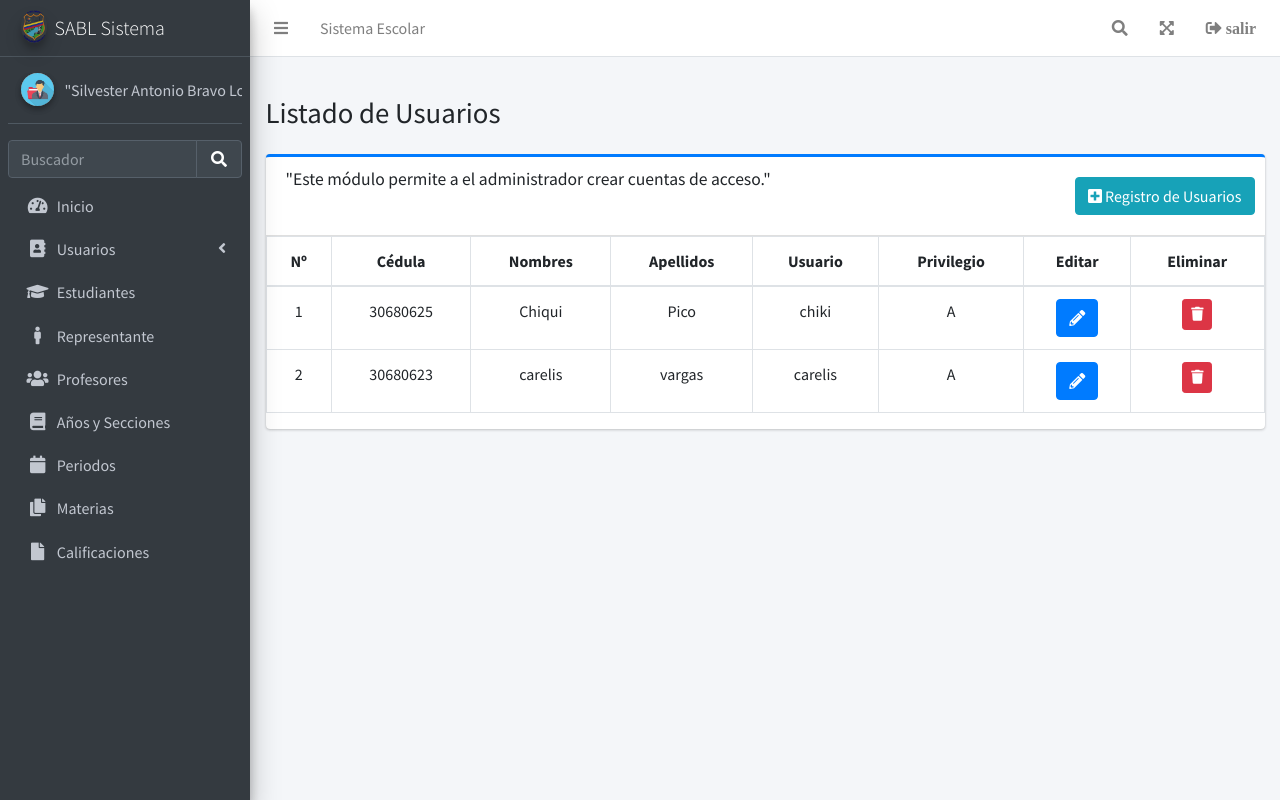
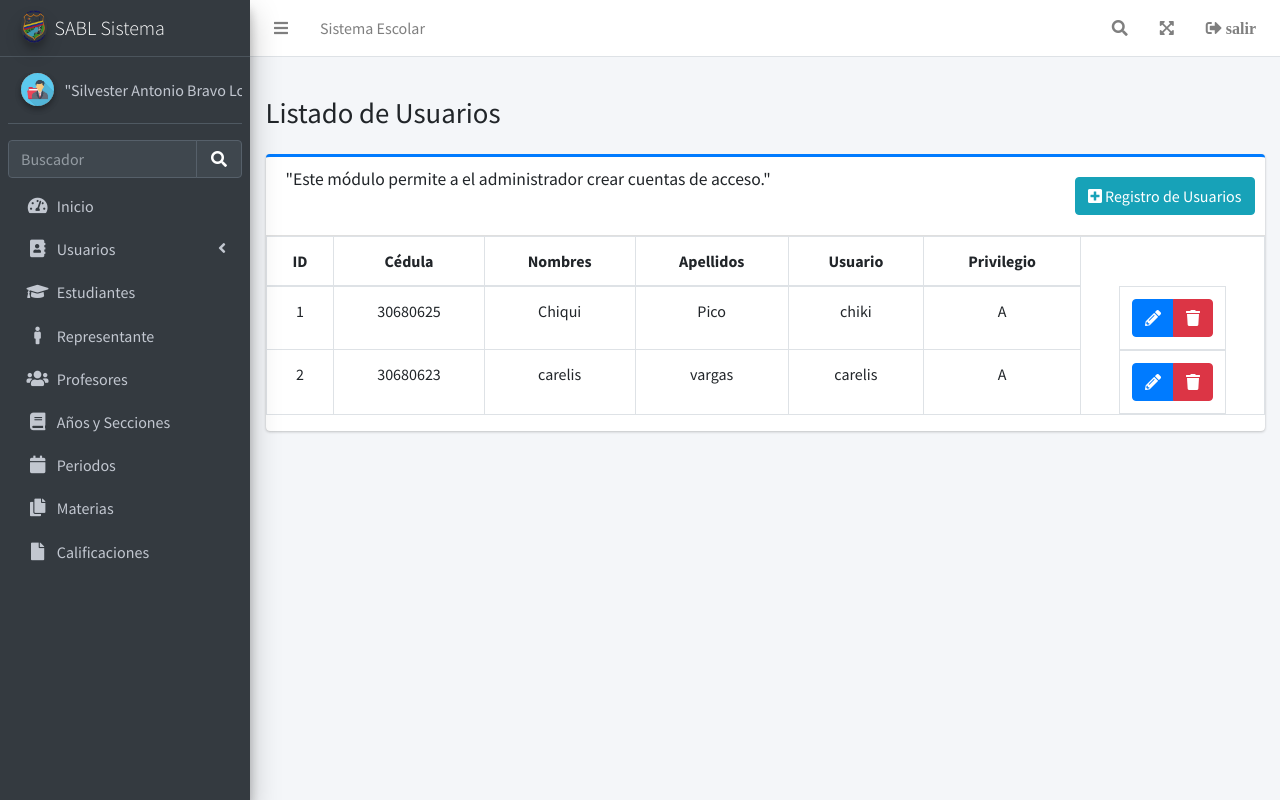
Before and after one commit to fadrian06/ueb-silvestre-bravo, a PHP site: the page made by usuario x.php in a window 1280 px wide. Run offline with PHP 8.4, Linux system fonts and the light colour scheme; data comes from the database, SQL or seed files in the repository; data that the repository does not hold is empty; some libraries are stand-ins or nearby versions.

Commit message:
Fix `usuario x.php`

```diff
--- a/usuario x.php
+++ b/usuario x.php
@@ -1,16 +1,11 @@
-<?php session_start();
+<?php
 
+session_start();
 include 'modelos/Db.php';
 
 $modelo = new Connection();
-/* $usuario = [
-    "Cédula"=> "30680625",
-    "Nombres"=> "Chiki",
-] */
-
 $modelo->table = 'seguridad';
 $data = $modelo->getAll();
-
 
 ?>
 
@@ -20,8 +15,6 @@ $data = $modelo->getAll();
 
 <body class="hold-transition sidebar-mini layout-fixed">
   <div class="wrapper">
-
-
     <?php include "plantillas/navbar.php" ?>
     <?php include "plantillas/sidebar.php" ?>
 
@@ -33,14 +26,10 @@ $data = $modelo->getAll();
           <div class="row mb-2">
             <div class="col-sm-6">
               <h1 class="m-0">Listado de Usuarios</h1>
-            </div><!-- /.col -->
-
-          </div><!-- /.row -->
-        </div><!-- /.container-fluid -->
+            </div>
+          </div>
+        </div>
       </div>
-      <!-- /.content-header -->
-
-
 
       <section class="content">
 
@@ -51,7 +40,7 @@ $data = $modelo->getAll();
               <h3 class="card-title">"Este módulo permite a el administrador crear cuentas de acceso."</h3>
 
               <div class="card-tools">
-                <a class="btn btn-info my-2" href="REGISTRAR/usuario.php"><i class="fa fa-plus-square" aria-hidden="true"></i>  Registro de Usuarios</a>
+                <a class="btn btn-info my-2" href="REGISTRAR/usuario.php"><i class="fa fa-plus-square" aria-hidden="true"></i> Registro de Usuarios</a>
               </div>
             </div>
 
@@ -61,70 +50,53 @@ $data = $modelo->getAll();
                 <table class="table table-bordered table-hover  ">
                   <thead>
                     <tr>
-                      <th>Nº</th>
+                      <th>ID</th>
                       <th>Cédula</th>
                       <th>Nombres</th>
                       <th>Apellidos</th>
                       <th>Usuario</th>
                       <th>Privilegio</th>
-                      <th>Editar</th>
-                      <th>Eliminar</th>
-
                     </tr>
-
                   </thead>
                   <tbody>
 
                     <?php foreach ($data as $usuario): ?>
                       <tr>
+                        <td><?= $usuario['Id_usuario'] ?></td>
+                        <td><?= $usuario['Cedula'] ?></td>
+                        <td><?= $usuario['Nombres'] ?></td>
+                        <td><?= $usuario['Apellidos'] ?></td>
+                        <td><?= $usuario['Usuario'] ?></td>
+                        <td><?= $usuario['Privilegio'] ?></td>
 
-                        <td><?= $usuario["Id_usuario"] ?></td>
-                        <td><?= $usuario["Cedula"] ?></td>
-                        <td><?= $usuario["Nombres"] ?></td>
-                        <td><?= $usuario["Apellidos"] ?></td>
-                        <td><?= $usuario["Usuario"] ?></td>
-                        <td><?= $usuario["Privilegio"] ?></td>
-
-                        <td>
-                          <a href="../usuario/EDITAR.USUARIO/usuario.php?id=<?php echo $seguridad["Id_usuario"] ?>" class="btn btn-primary">
-                            <i class="fas fa-pencil-alt" aria-hidden="true"></i></a>
-                        </td>
-
-                        <td>
-                          <a href="../usuario/ELIMINAR.USUARIO/eliminarUsuario.php?id=<?php echo $seguridad["Id_usuario"] ?>" class="btn btn-danger btn-sm">
+                        <td class="btn-group">
+                          <a
+                            href="../usuario/EDITAR.USUARIO/usuario.php?id=<?= $usuario['Id_usuario'] ?>"
+                            class="btn btn-primary">
+                            <i class="fas fa-pencil-alt" aria-hidden="true"></i>
+                          </a>
+                          <a
+                            href="../usuario/ELIMINAR.USUARIO/eliminarUsuario.php?id=<?= $usuario['Id_usuario'] ?>"
+                            class="btn btn-danger">
                             <i class="fa fa-trash" aria-hidden="true"></i></a>
                         </td>
-
-
-
-
-
-
                       </tr>
                     <?php endforeach ?>
                   </tbody>
-
+                </table>
               </div>
             </div>
           </div>
+        </div>
       </section>
-      <!-- /.content -->
     </div>
   </div>
-
-  <!-- Content Wrapper. Contains page content -->
-
-  <!-- /.content-wrapper -->
-
 
   <!-- Control Sidebar -->
   <aside class="control-sidebar control-sidebar-dark">
     <!-- Control sidebar content goes here -->
   </aside>
 
-  <!-- /.control-sidebar -->
-  </div>
-  <!-- ./wrapper -->
   <?php include "plantillas/javascripts.php" ?>
 
 </body>
```
